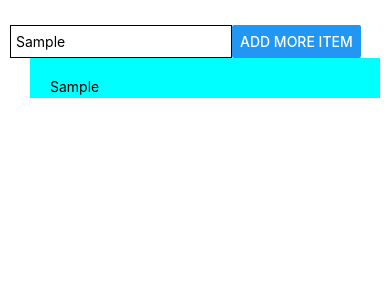
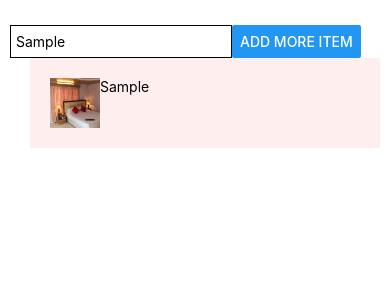
Before and after one commit to Azim-Ahmed/todo-react-native, a React Native app: screen / in a window 390 px wide. Both pictures are taken after typing "Sample" into the empty fields and a click on the button "ADD MORE ITEM". Shown: the top 300 px of the page. Built offline with nearby package versions, Linux system fonts and the light colour scheme.

Commit message:
Image component added and modal

```diff
--- a/App.js
+++ b/App.js
@@ -1,31 +1,38 @@
 import React, { useState } from 'react';
-import { Button, StyleSheet, TextInput, View, Text, FlatList, ScrollView } from 'react-native';
-import TextGrabber from './components/TextGrabber';
-import TextSHower from './components/TextSHower';
+import { StyleSheet, View } from 'react-native';
+import FlatListSection from './components/FlatListSection';
+import InputSection from './components/InputSection';
+import PlaceModal from './components/PlaceModal';
 
 export default function App() {
   const [inputData, setInputData] = useState('')
   const [addData, setAddData] = useState([])
-  const ItemList = addData.map((item, i) => <TextSHower key={i} placeName={item} onItemPressed={() => alert(item)} />)
+  const [selectedModal, setSelectedModal] = useState(null)
 
+  const handleSelectedModal = key => {
+    const data = addData.find(data => data.key == key)
+    setSelectedModal(data)
+  }
+
+  let dataDetails = null;
+  if (selectedModal !== null) {
+    dataDetails = <PlaceModal place={selectedModal} />
+  }
   return (
     <View
       style={styles.mainContainer}
     >
-      <View style={styles.textContainer}>
-        <TextInput onChangeText={(text) => setInputData(text)} placeholder="Write your Item to some data" style={styles.TextInputData} />
-        <Button
-          style={styles.inputButton}
-          title="add more Item"
-          onPress={() => setAddData(
-            [...addData,
-            {
-              key: Math.random().toString(),
-              value: inputData
-            }])}>Add</Button>
-      </View>
-
-      <FlatList data={addData} renderItem={info => <TextSHower placeName={info.item.value} onItemPressed={() => alert(info.item.value)} />} />
+      {dataDetails}
+      <InputSection
+        inputData={inputData}
+        setInputData={setInputData}
+        addData={addData}
+        setAddData={setAddData}
+      />
+      <FlatListSection
+        addData={addData}
+        handleSelectedModal={handleSelectedModal}
+      />
       {/* <TextGrabber /> */}
     </View>
   );
@@ -38,24 +45,4 @@ const styles = StyleSheet.create({
     paddingLeft: 10,
     paddingRight: 10
   },
-  container: {
-    flex: 1,
-    backgroundColor: '#fff',
-    alignItems: 'center',
-    justifyContent: 'center',
-  },
-  inputButton: {
-    color: "black",
-    backgroundColor: "cyan"
-  },
-  textContainer: {
-    display: 'flex',
-    flexDirection: "row"
-  },
-  TextInputData: {
-    backgroundColor: "transparent",
-    width: "60%",
-    borderWidth: 1,
-    paddingStart: 5
-  }
 });
--- /dev/null
+++ b/components/FlatListSection/index.js
@@ -0,0 +1,11 @@
+import React from 'react'
+import { FlatList } from 'react-native';
+import TextSHower from '../TextSHower'
+
+const FlatListSection = (props) => {
+    return (
+        <FlatList data={props.addData} renderItem={info => <TextSHower placeName={info.item.value} onItemPressed={() => props.handleSelectedModal(info.item.key)} image={info.item.img} />} />
+    )
+}
+
+export default FlatListSection
--- /dev/null
+++ b/components/InputSection/index.js
@@ -0,0 +1,43 @@
+import React from 'react'
+import { Button, StyleSheet, TextInput, View } from 'react-native';
+import CodeImage from '../../assets/Images/121138033.jpg'
+
+const InputSection = (props) => {
+    return (
+        <View style={styles.textContainer}>
+            <TextInput
+                onChangeText={(text) =>
+                    props.setInputData(text)}
+                placeholder="Write your Item to some data"
+                style={styles.TextInputData}
+            />
+            <Button
+                style={styles.inputButton}
+                title="add more Item"
+                onPress={() => props.setAddData(
+                    [...props.addData,
+                    {
+                        key: Math.random().toString(),
+                        value: props.inputData,
+                        img: CodeImage
+                    }])}>Add</Button>
+        </View>
+    )
+}
+export default InputSection;
+const styles = StyleSheet.create({
+    inputButton: {
+        color: "black",
+        backgroundColor: "cyan"
+    },
+    textContainer: {
+        display: 'flex',
+        flexDirection: "row"
+    },
+    TextInputData: {
+        backgroundColor: "transparent",
+        width: "60%",
+        borderWidth: 1,
+        paddingStart: 5
+    }
+});
--- /dev/null
+++ b/components/PlaceModal/index.js
@@ -0,0 +1,22 @@
+import React from 'react'
+import { View, Text, Modal, Image, Button } from 'react-native'
+
+const PlaceModal = (props) => {
+    console.log(props);
+    return (
+        <Modal>
+
+            <View>
+                <Text>{props.place.value}</Text>
+                <Image source={props.place.img} style={{ width: "100%", height: 300 }} />
+                <View>
+                    <Button title="delete" />
+                    {/* <Button title="close" onPress={() => props.handleHideModal()} /> */}
+                </View>
+
+            </View>
+        </Modal>
+    )
+}
+
+export default PlaceModal
--- a/components/TextSHower/index.js
+++ b/components/TextSHower/index.js
@@ -1,11 +1,22 @@
 import React from 'react'
-import { View, Text, TouchableHighlight, TouchableOpacity } from 'react-native'
+import { View, Text, TouchableOpacity, Image } from 'react-native'
 
-const TextSHower = ({ placeName, onItemPressed, }) => {
+const TextSHower = ({ placeName, onItemPressed, image }) => {
     return (
         <TouchableOpacity onLongPress={onItemPressed}>
-            <View style={{ height: 40, padding: 20, color: 'white', marginLeft: 20, backgroundColor: 'cyan', marginBottom: 20 }} >
+            <View style={{
+                padding: 20,
+                color: 'white',
+                marginLeft: 20,
+                width: "100%",
+                backgroundColor: '#fee',
+                marginBottom: 20,
+                flexDirection: "row"
+
+            }} >
+                <Image source={image} style={{ height: 50, width: 50 }} />
                 <Text >{placeName}</Text>
+
             </View>
         </TouchableOpacity>
     )
```
Also changed, not shown: assets/Images/121138033.jpg (added).
